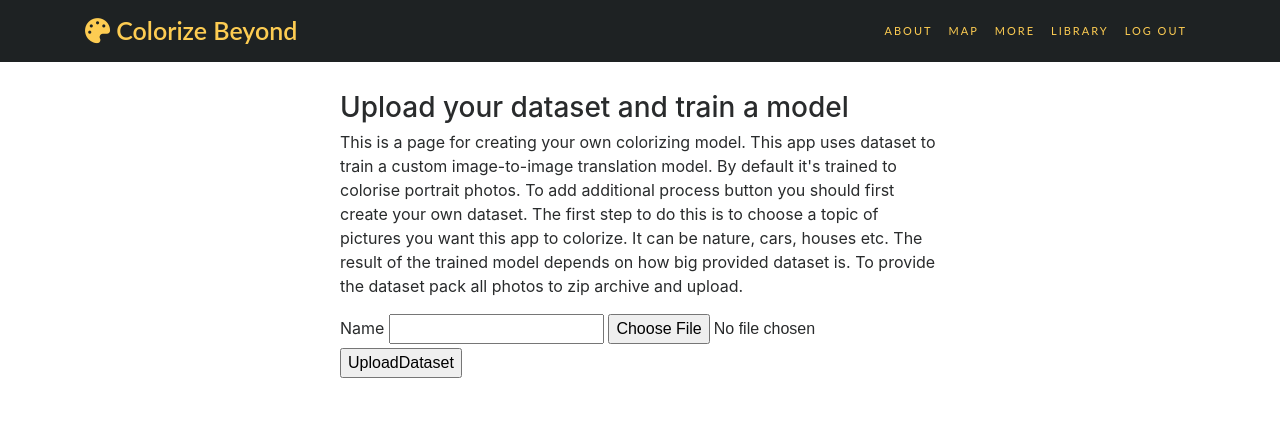
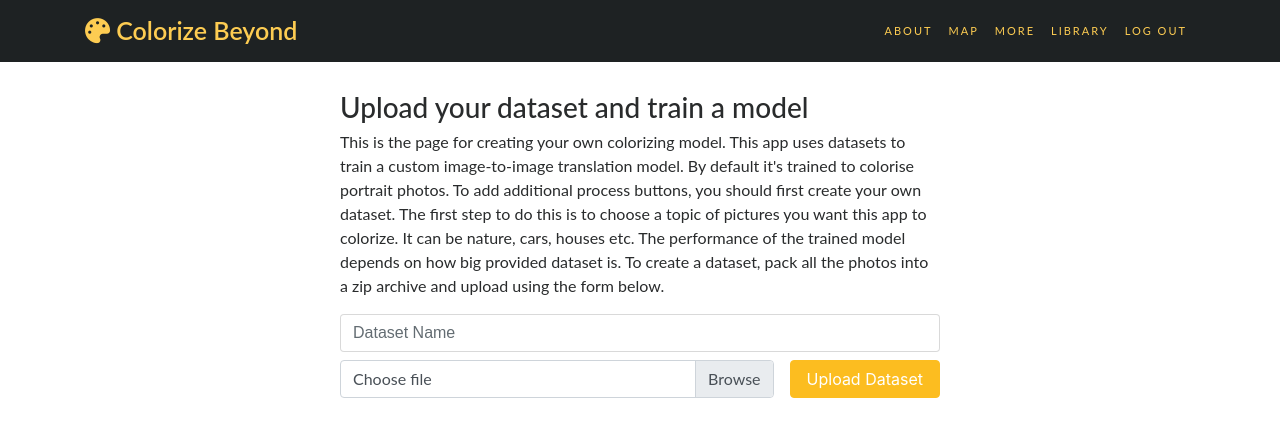
Before and after one commit to hellohanna/colorizer, a Flask app: page /training in a window 1280 px wide. Shown: the top 437 px of the page. Run offline with Flask 2, Linux system fonts and the light colour scheme; the visitor is signed in with stand-in values (Sample User, id 1); data that the repository does not hold is empty; some libraries are stand-ins or nearby versions; some web fonts are replaced.

Commit message:
Style training page

```diff
--- a/static/main.js
+++ b/static/main.js
@@ -61,8 +61,8 @@ $(function() {
 
 
     // Library page.
-    $('#library-file-input').on('change', function () {
+    $('.custom-file-input').on('change', function () {
         let filename = $(this).val().split('\\').pop();
-        $('#library-file-input + label').html(filename);
+        $(this).next().html(filename);
     });
 });
--- a/static/styles.css
+++ b/static/styles.css
@@ -1,5 +1,6 @@
 html, body, * {
     box-sizing: border-box;
+    font-family: 'Lato', 'Helvetica', 'Arial', 'sans-serif';
 }
 
 
@@ -145,6 +146,7 @@ html, body, * {
     top: 50%;
     left: 50%;
 }
+
 .loading-bar {
     display: inline-block;
     width: 4px;
@@ -152,18 +154,22 @@ html, body, * {
     border-radius: 4px;
     animation: loading 1s ease-in-out infinite;
 }
+
 .loading-bar:nth-child(1) {
     background-color: #3498db;
     animation-delay: 0;
 }
+
 .loading-bar:nth-child(2) {
     background-color: #c0392b;
     animation-delay: 0.09s;
 }
+
 .loading-bar:nth-child(3) {
     background-color: #f1c40f;
     animation-delay: .18s;
 }
+
 .loading-bar:nth-child(4) {
     background-color: #27ae60;
     animation-delay: .27s;
@@ -179,20 +185,6 @@ html, body, * {
     40% {
         transform: scale(1);
     }
-}
-
-.loader {
-    border: 16px solid #f3f3f3; /* Light grey */
-    border-top: 16px solid #3498db; /* Blue */
-    border-radius: 50%;
-    width: 120px;
-    height: 120px;
-    animation: spin 2s linear infinite;
-}
-
-@keyframes spin {
-    0% { transform: rotate(0deg); }
-    100% { transform: rotate(360deg); }
 }
 
 
@@ -211,7 +203,7 @@ html, body, * {
 
 .library .row > .library-actions-overlay {
     position: absolute;
-    background-color: rgba(0, 0, 0, 0.2);
+    background-color: rgba(0, 0, 0, 0.4);
     opacity: 0;
     top: 0;
     left: 15px;
@@ -236,5 +228,5 @@ html, body, * {
     margin-top: 30px;
     margin-left: auto;
     margin-right: auto;
-    width: 600px;
+    max-width: 600px;
 }
--- a/templates/library.html
+++ b/templates/library.html
@@ -13,7 +13,7 @@
             class="d-flex mb-4"
         >
             <div class="custom-file mr-4">
-                <input type="file" class="custom-file-input" id="library-file-input" name="file">
+                <input type="file" class="custom-file-input" name="file">
                 <label class="custom-file-label" for="customFile">Choose file</label>
             </div>
             <input type="submit" value="Upload" class="btn btn-primary btn-inline">
--- a/templates/processing.html
+++ b/templates/processing.html
@@ -3,7 +3,7 @@
 
 <div class="processing container pt-3">
     <div class="row">
-        <div class="processing-image col-sm-8">
+        <div class="processing-image col-sm-8 d-flex justify-content-center">
             <img
                 class="img-fluid"
                 src="{{ s3_url_for(filename=photo.original_photo) }}"
--- a/templates/training.html
+++ b/templates/training.html
@@ -8,43 +8,66 @@
                 <h3> Upload your dataset and train a model</h3>
             </div>
             <p class="text center">
-                This is a page for creating your own colorizing model. This app uses dataset
+                This is the page for creating your own colorizing model. This app uses datasets
                 to train a custom image-to-image translation model. By default it's trained to
-                colorise portrait photos. To add additional process button you should first create
+                colorise portrait photos. To add additional process buttons, you should first create
                 your own dataset. The first step to do this is to choose a topic
                 of pictures you want this app to colorize. It can be nature, cars, houses etc.
-                The result of the trained model depends on how big provided dataset is.
-                To provide the dataset pack all photos to zip archive and upload.
+                The performance of the trained model depends on how big provided dataset is.
+                To create a dataset, pack all the photos into a zip archive and upload using
+                the form below.
             </p>
-            <form method="POST" enctype="multipart/form-data" action="/upload-dataset">
-                <label>Name</label>
-                <input type="text" name="name">
-                <input type=file name=file>
-                <input type=submit value=UploadDataset>
+            <form
+                method="POST"
+                enctype="multipart/form-data"
+                action="/upload-dataset"
+                class="mb-4"
+            >
+                <div class="md-form mb-2">
+                    <input
+                        class="form-control validate"
+                        type="text"
+                        name="name"
+                        id="dataset-name-input"
+                        placeholder="Dataset Name"
+                    >
+                </div>
+                <div class="d-flex">
+                    <div class="custom-file mr-3">
+                        <input type="file" class="custom-file-input" name="file">
+                        <label class="custom-file-label" for="customFile">Choose file</label>
+                    </div>
+                    <input type="submit" value="Upload Dataset" class="btn btn-primary btn-inline">
+                </div>
             </form>
-
+            <ul class="list-group">
                 {% for dataset in datasets %}
                     {% if dataset.state != dataset.CREATED %}
-                    <div id="dataset-{{ dataset.dataset_id }}">
+                        <li
+                            id="dataset-{{ dataset.dataset_id }}"
+                            class="list-group-item d-flex justify-content-between"
+                        >
                             <span>
                                 {{ dataset.name }}
                             </span>
                             {% if dataset.state == dataset.UPLOADED %}
                                 <button
                                     type="button"
-                                class="train-button"
+                                    class="train-button btn btn-secondary"
                                     data-dataset-id="{{ dataset.dataset_id }}"
                                 >
+                                    <i class="fas fa-dumbbell"></i>
                                     Train
                                 </button>
                             {% elif dataset.state == dataset.TRAINING_COMPLETED %}
                                 <span>Training completed.</span>
                             {% else %}
-                            <span>Processing.</span>
+                                <span>Training in progress...</span>
                             {% endif %}
-                    </div>
+                        </li>
                     {% endif %}
                 {% endfor %}
+            </ul>
         </div>
     </div>
 </div>
```
Lines whose indentation alone changed are shown as unchanged.
